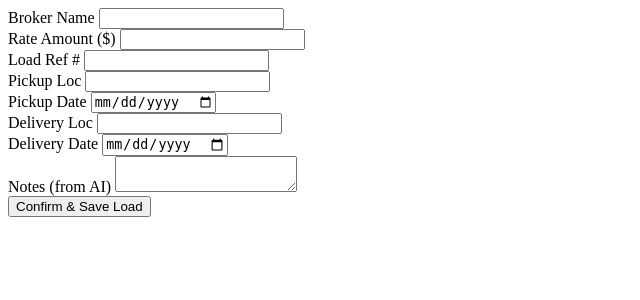
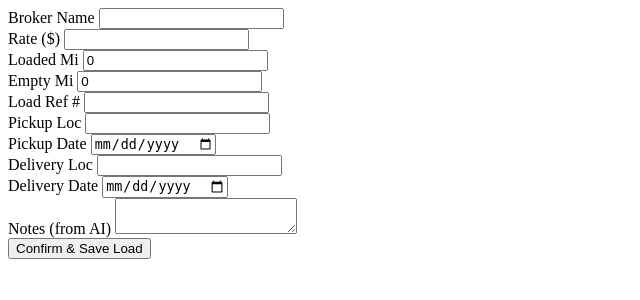
Before and after one commit to Fahmula/loadpilot, a FastAPI app: template templates/partials/load_form.html in a window 1280 px wide. Shown: the top 300 px of the page, without its empty margins (0-640 px from the left). Run offline with FastAPI, Linux system fonts and the light colour scheme; the template is opened without the code that fills it, so the values that code supplies are empty.

Commit message:
feat: add loaded and empty miles to load model
- Add `loaded_miles` and `empty_miles` columns to [`models.py`](models.py)
- Update [`schemas.py`](schemas.py) and [`routers/views.py`](routers/views.py) to handle mileage data
- Include mileage fields in [`templates/partials/load_form.html`](templates/partials/load_form.html)
- Update AI parsing prompt in [`services.py`](services.py) to extract mileage info

```diff
--- a/models.py
+++ b/models.py
@@ -27,6 +27,8 @@ class Load(Base):
     pickup_date = Column(Date, nullable=False)
     delivery_location = Column(String, nullable=False) # e.g., "Dallas, TX"
     delivery_date = Column(Date, nullable=False)
+    loaded_miles = Column(Integer, nullable=False, default=0)
+    empty_miles = Column(Integer, nullable=False, default=0)
 
     # Status
     status = Column(Enum(LoadStatus), default=LoadStatus.DRAFT)
--- a/routers/views.py
+++ b/routers/views.py
@@ -77,6 +77,8 @@ def create_load_web(
     pickup_date: str = Form(...),
     delivery_location: str = Form(...),
     delivery_date: str = Form(...),
+    loaded_miles: int = Form(...),
+    empty_miles: int = Form(...),
     notes: str = Form(None)
 ):
     """HTMX endpoint: Saves the form data and refreshes the dashboard."""
@@ -94,6 +96,8 @@ def create_load_web(
         pickup_date=p_date,
         delivery_location=delivery_location,
         delivery_date=d_date,
+        loaded_miles=loaded_miles,
+        empty_miles=empty_miles,
         notes=notes,
         status=models.LoadStatus.ACTIVE
     )
--- a/schemas.py
+++ b/schemas.py
@@ -13,6 +13,8 @@ class LoadBase(BaseModel):
     pickup_location: str
     pickup_date: date
     delivery_location: str
+    loaded_miles: int = 0
+    empty_miles: int = 0
     delivery_date: date
     status: LoadStatus = LoadStatus.DRAFT
     notes: Optional[str] = None
--- a/services.py
+++ b/services.py
@@ -28,6 +28,8 @@ def parse_rate_con_with_ai(file_bytes: bytes, mime_type: str):
         "pickup_date": "YYYY-MM-DD",
         "delivery_location": "String (City, State)",
         "delivery_date": "YYYY-MM-DD",
+        "loaded_miles": 0 (Integer, look for 'Miles' or 'Loaded Miles'. Return 0 if not found),
+        "empty_miles": 0 (Integer, always return 0),
         "notes": "String (Look for pickup numbers, seal numbers, or special instructions. null if none)"
     }
     """
--- a/templates/partials/load_form.html
+++ b/templates/partials/load_form.html
@@ -5,11 +5,19 @@
             <label class="small text-muted">Broker Name</label>
             <input type="text" name="broker_name" class="form-control" value="{{ data.broker_name }}" required>
         </div>
-        <div class="col-6">
-            <label class="small text-muted">Rate Amount ($)</label>
+        <div class="col-3">
+            <label class="small text-muted">Rate ($)</label>
             <input type="number" step="0.01" name="rate_amount" class="form-control" value="{{ data.rate_amount }}" required>
         </div>
-        <div class="col-6">
+        <div class="col-3">
+            <label class="small text-muted">Loaded Mi</label>
+            <input type="number" name="loaded_miles" class="form-control" value="{{ data.loaded_miles or 0 }}" required>
+        </div>
+        <div class="col-3">
+            <label class="small text-muted">Empty Mi</label>
+            <input type="number" name="empty_miles" class="form-control" value="{{ data.empty_miles or 0 }}" required>
+        </div>
+        <div class="col-3">
             <label class="small text-muted">Load Ref #</label>
             <input type="text" name="load_reference" class="form-control" value="{{ data.load_reference }}" required>
         </div>
```
